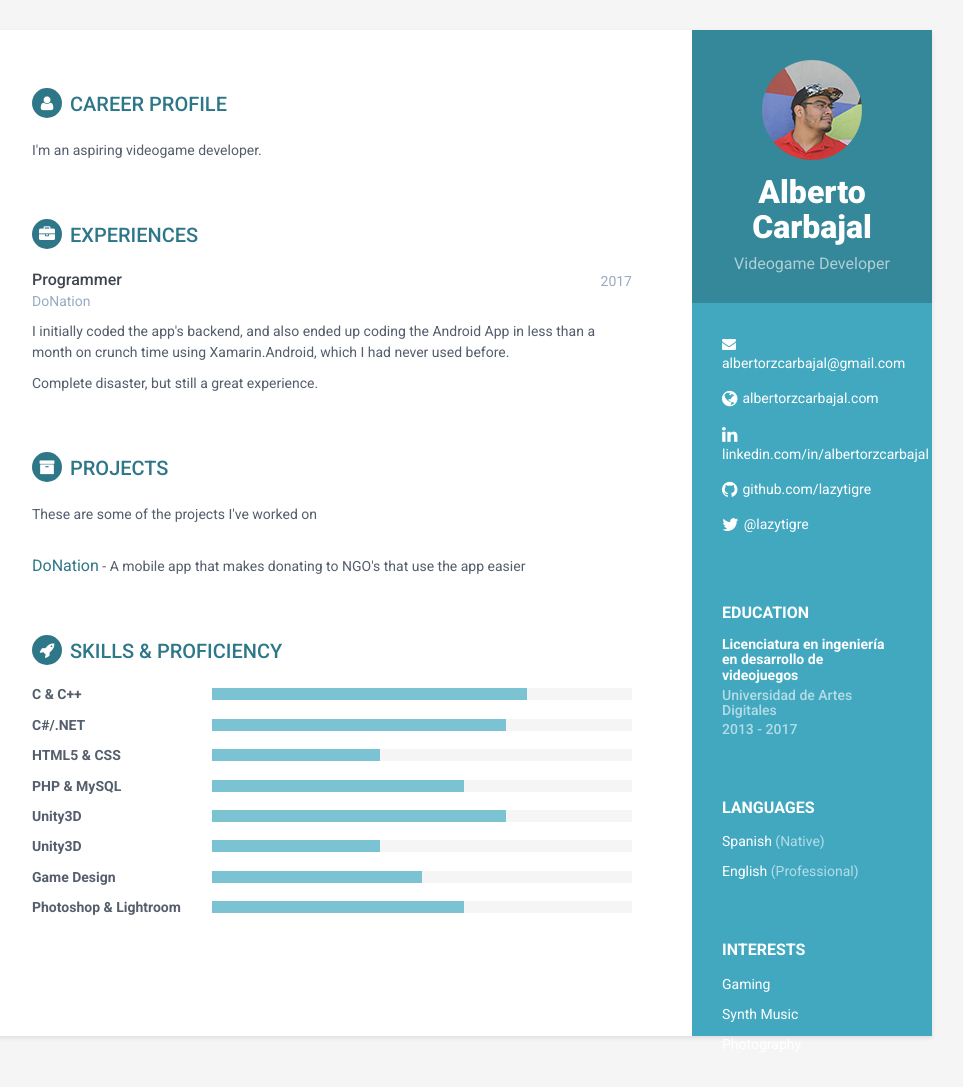
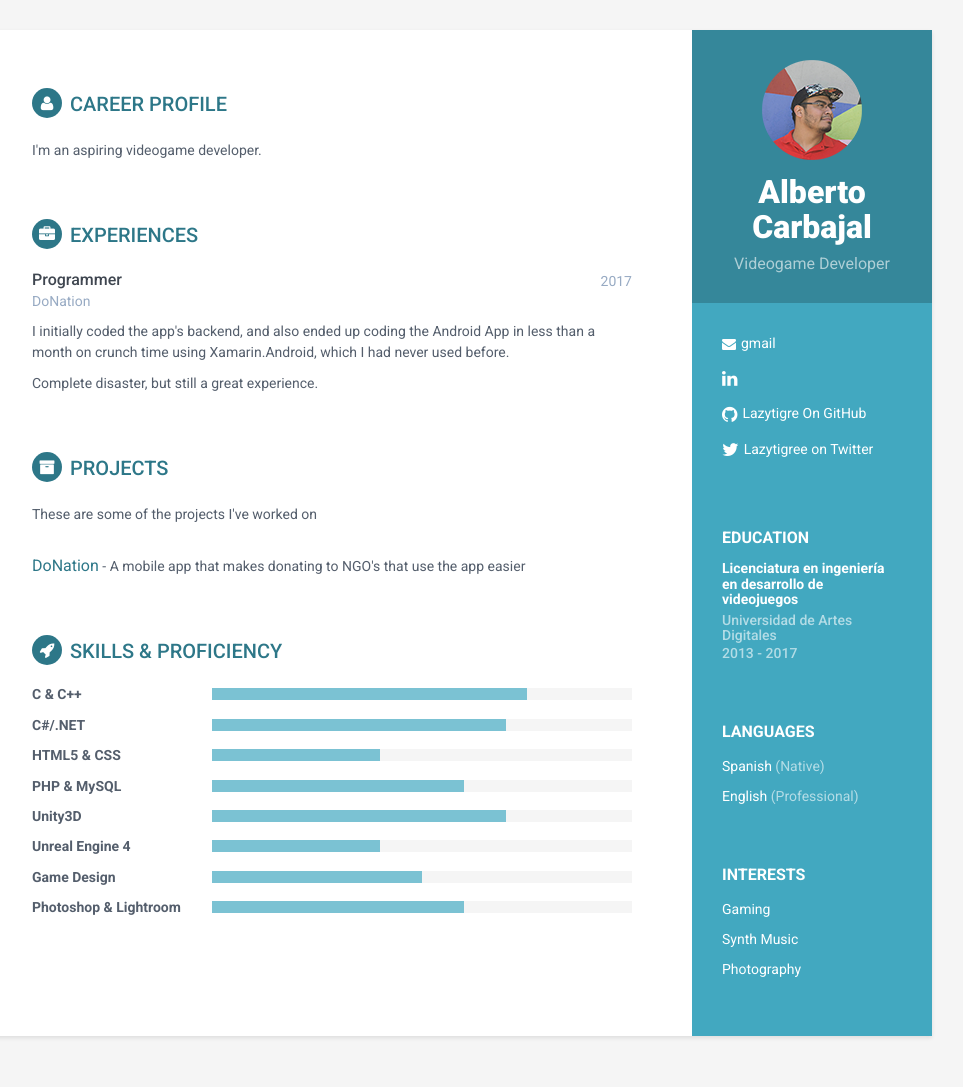
Before and after one commit to Lazytigre/Lazytigre.github.io, a plain HTML site: page index.html in a window 1280 px wide. Shown: the top 1087 px of the page, without its empty margins (188-1151 px from the left). Drawn offline with Linux system fonts and the light colour scheme.

```diff
--- a/index.html
+++ b/index.html
@@ -37,11 +37,10 @@
 
             <div class="contact-container container-block">
                 <ul class="list-unstyled contact-list">
-                    <li class="email"><i class="fa fa-envelope"></i><a href="mailto: yourname@email.com">albertorzcarbajal@gmail.com</a></li>
-                    <li class="website"><i class="fa fa-globe"></i><a href="http://themes.3rdwavemedia.com/website-templates/free-responsive-website-template-for-developers/" target="_blank">albertorzcarbajal.com</a></li>
-                    <li class="linkedin"><i class="fa fa-linkedin"></i><a href="#" target="_blank">linkedin.com/in/albertorzcarbajal</a></li>
-                    <li class="github"><i class="fa fa-github"></i><a href="#" target="_blank">github.com/lazytigre</a></li>
-                    <li class="twitter"><i class="fa fa-twitter"></i><a href="https://twitter.com/3rdwave_themes" target="_blank">@lazytigre</a></li>
+                    <li class="email"><i class="fa fa-envelope"></i><a href="mailto: albertorzcarbajal@gmail.com">gmail</a></li>
+                    <li class="linkedin"><i class="fa fa-linkedin"></i><a href="https://linkedin.com/in/albertorzcarbajal" target="_blank"></a></li>
+                    <li class="github"><i class="fa fa-github"></i><a href="github.com/lazytigre" target="_blank">Lazytigre On GitHub</a></li>
+                    <li class="twitter"><i class="fa fa-twitter"></i><a href="https://twitter.com/lazytigree" target="_blank">Lazytigree on Twitter</a></li>
                 </ul>
             </div><!--//contact-container-->
             <div class="education-container container-block">
@@ -155,7 +154,7 @@
                     </div><!--//item-->
 
                     <div class="item">
-                        <h3 class="level-title">Unity3D</h3>
+                        <h3 class="level-title">Unreal Engine 4</h3>
                         <div class="level-bar">
                             <div class="level-bar-inner" data-level="40%">
                             </div>
```
